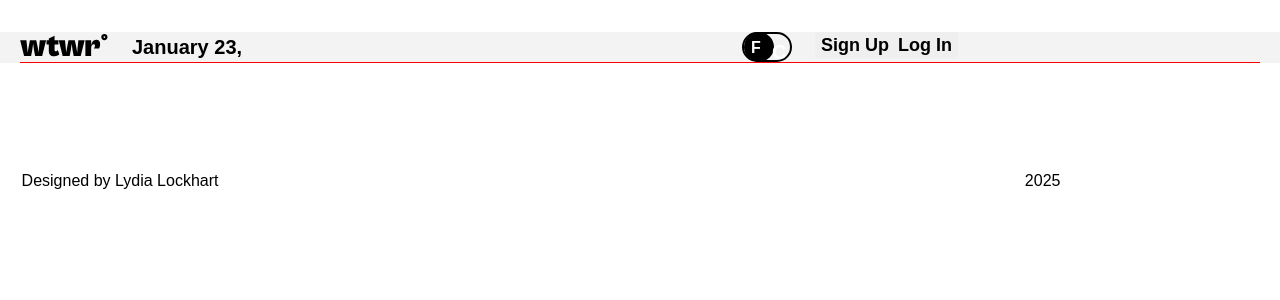
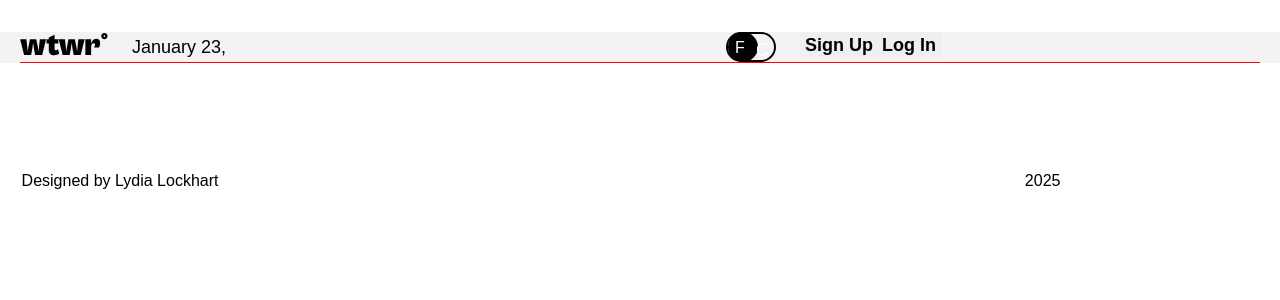
Before and after one commit to lydiacodes04/resource_react, a React (Vite) app: page /login in a window 1280 px wide. Shown: the top 300 px of the page. Built offline with nearby package versions, Linux system fonts and the light colour scheme; no server answers.

Commit message:
arrangefull name to appear all on one line in header when logged in.

```diff
--- a/src/components/Header/Header.css
+++ b/src/components/Header/Header.css
@@ -4,8 +4,8 @@
   align-items: center;
   margin: 32px 0px 28px;
   font-family: Cabinet Grotesk, sans-serif;
-  font-size: 20px;
-  font-weight: 700;
+  font-size: 18px;
+  font-weight: 500;
   line-height: 24px;
   text-align: left;
   border-bottom: 1px solid red;
@@ -17,11 +17,8 @@
 
 .header__date-and-location {
   margin: 0;
-  font-family: Cabinet Grotesk, sans-serif;
-  font-size: 20px;
-  font-weight: 550;
-  line-height: 24px;
   text-align: left;
+  text-decoration: none;
 }
 
 .header__nav {
@@ -46,7 +43,6 @@
   padding: 0px;
   position: absolute;
   color: #000;
-  font-weight: normal;
   text-decoration: none;
 }
 
@@ -64,6 +60,7 @@
   padding: 0;
   left: 670px;
   top: -10px;
+  white-space: nowrap;
 }
 
 .header__avatar {
@@ -74,8 +71,8 @@
   border-radius: 50%;
   margin: 0;
   padding: 0;
-  left: 400px;
-  top: -360px;
+  left: 420px;
+  top: -380px;
 }
 
 .header__sign-up {
--- a/src/components/SideBar/SideBar.css
+++ b/src/components/SideBar/SideBar.css
@@ -2,10 +2,14 @@
   display: flex;
   position: relative;
   flex-direction: column;
-  gap: 10px;
-  text-align: left;
+  /* gap: 10px; */
   width: 229px;
   height: 56px;
+  font-family: Cabinet Grotesk, sans-serif;
+  font-size: 18px;
+  font-weight: 500;
+  line-height: 24px;
+  text-align: left;
 }
 
 .sidebar__avatar {
```
